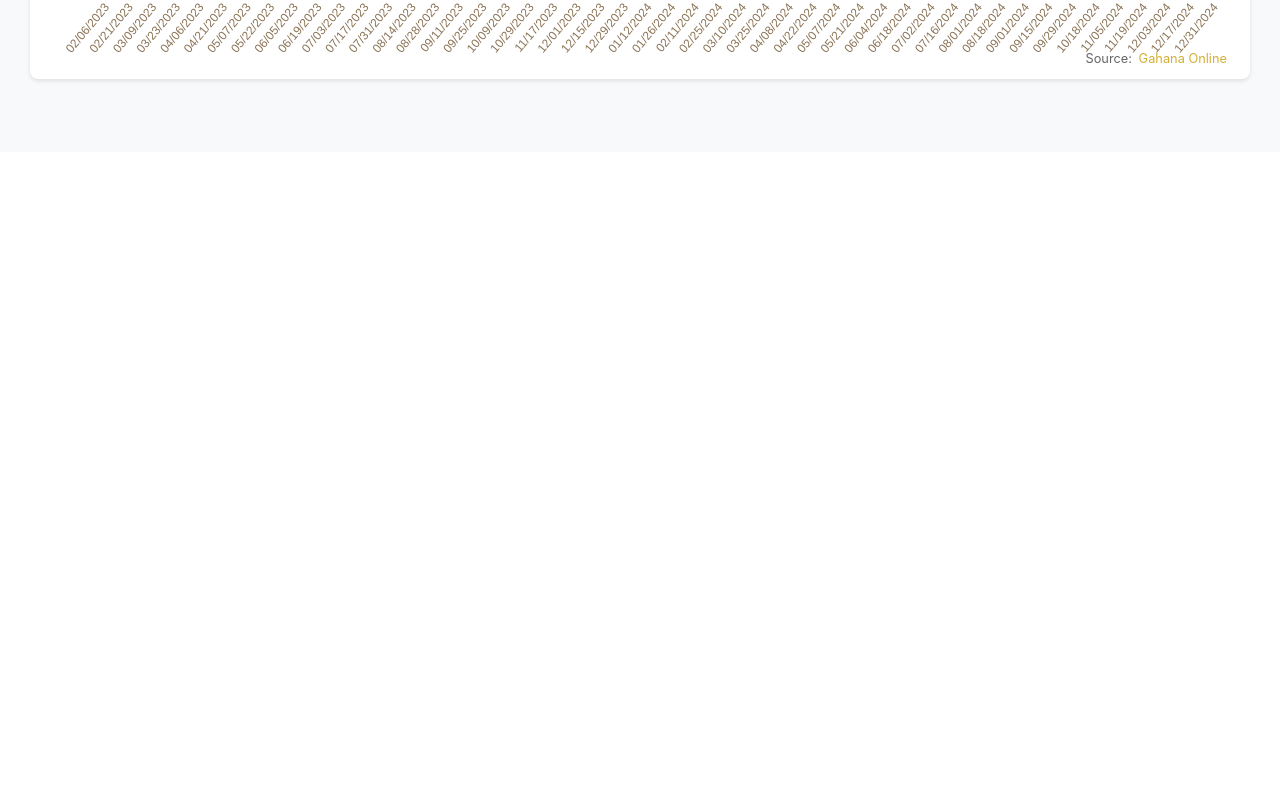
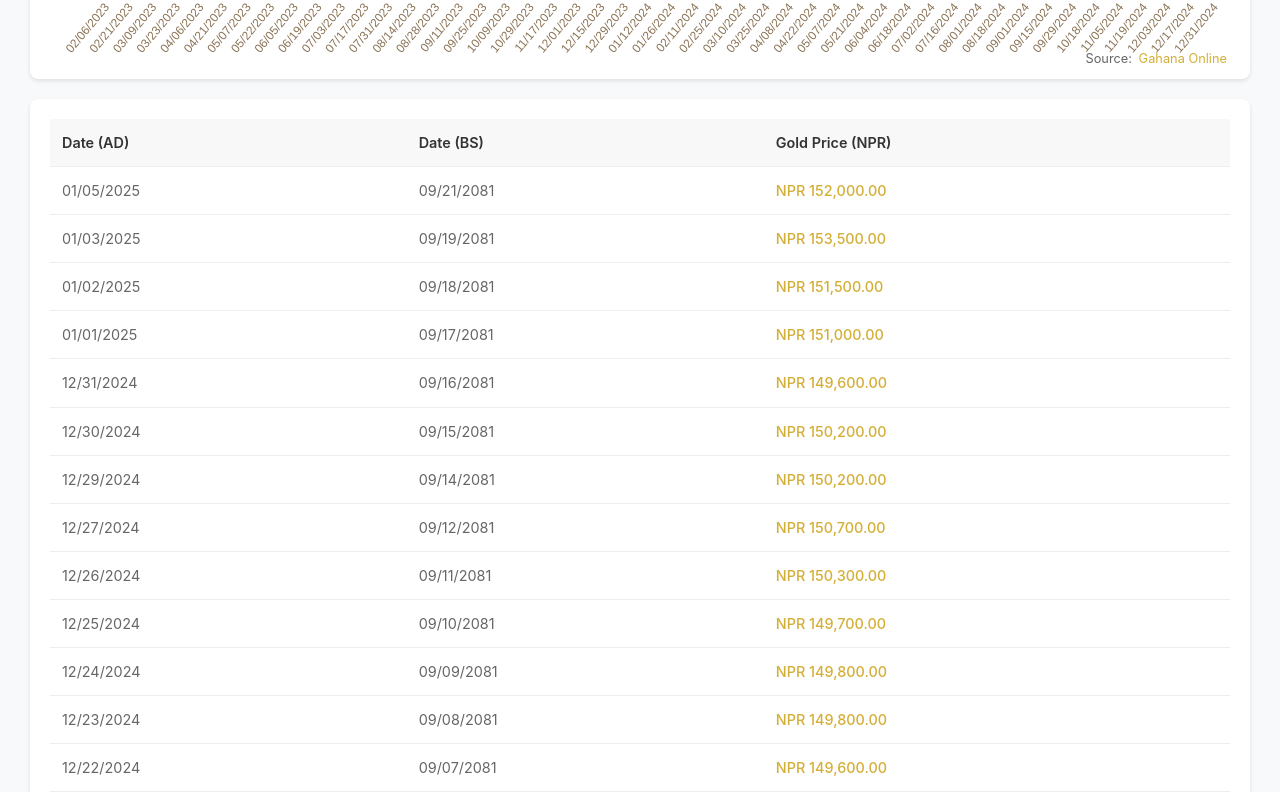
Before and after one commit to degendra/gold-price-np, a Vue app: page / in a window 1280 px wide. Shown: the part 648-1440 px from the top of the page. Before the commit the page ends 800 px from the top, so only its background shows below. Built offline with nearby package versions, Linux system fonts and the light colour scheme.

Commit message:
Display tabular data

```diff
--- a/src/components/TrendChart.vue
+++ b/src/components/TrendChart.vue
@@ -30,8 +30,37 @@
     <div class="chart-wrapper">
       <LineChart :data="chartFilteredData" :options="options" />
       <div class="chart-footer">
-        <p>Source: <a href="https://gahanaonline.com/gold-rate-history/" target="_blank" rel="noopener noreferrer">Gahana Online</a></p>
+        <p>
+          Source:
+          <a
+            href="https://gahanaonline.com/gold-rate-history/"
+            target="_blank"
+            rel="noopener noreferrer"
+            >Gahana Online</a
+          >
+        </p>
       </div>
+    </div>
+    <div class="table-wrapper">
+      <table>
+        <thead>
+          <tr>
+            <th>Date (AD)</th>
+            <th>Date (BS)</th>
+            <th>Gold Price (NPR)</th>
+          </tr>
+        </thead>
+        <tbody>
+          <tr v-if="tableFilteredData.length === 0">
+            <td colspan="3" style="text-align: center">No data found</td>
+          </tr>
+          <tr v-for="(data, index) in tableFilteredData" :key="index">
+            <td>{{ data.Date_AD }}</td>
+            <td>{{ data.Date_BS }}</td>
+            <td class="price">{{ formatPrice(Number(data.Gold_Price_Per_Tola)) }}</td>
+          </tr>
+        </tbody>
+      </table>
     </div>
   </div>
 </template>
@@ -121,6 +150,10 @@ export default {
       }))
       return data
     },
+
+    tableFilteredData() {
+      return chartConfig.getTableData(this.selectedYear, this.selectedMonth)
+    },
   },
   methods: {
     getFormattedPrice() {
@@ -129,6 +162,12 @@ export default {
         style: 'currency',
         currency: 'NPR',
       }).format(Number(price))
+    },
+    formatPrice(price: number) {
+      return new Intl.NumberFormat('en-US', {
+        style: 'currency',
+        currency: 'NPR',
+      }).format(price)
     },
   },
 }
@@ -232,4 +271,61 @@ export default {
     }
   }
 }
+
+.table-wrapper {
+  margin-top: 20px;
+  background: white;
+  border-radius: 8px;
+  box-shadow: 0 2px 4px rgba(0, 0, 0, 0.1);
+  padding: 20px;
+  overflow-x: auto;
+}
+
+table {
+  width: 100%;
+  border-collapse: collapse;
+  font-size: 0.9rem;
+
+  th,
+  td {
+    padding: 12px;
+    text-align: left;
+    border-bottom: 1px solid #eee;
+  }
+
+  th {
+    background: #f8f8f8;
+    color: #333;
+    font-weight: 600;
+  }
+
+  td {
+    color: #666;
+
+    &.price {
+      color: #d4af37;
+      font-weight: 500;
+    }
+  }
+
+  tr:hover {
+    background: #fafafa;
+  }
+}
+
+@media (max-width: 768px) {
+  .table-wrapper {
+    margin-top: 15px;
+    padding: 10px;
+  }
+
+  table {
+    font-size: 0.8rem;
+
+    th,
+    td {
+      padding: 8px;
+    }
+  }
+}
 </style>
--- a/src/components/chartConfig.ts
+++ b/src/components/chartConfig.ts
@@ -15,6 +15,12 @@ interface ChartJSData {
   }>;
 }
 
+interface TableData {
+  Date_AD: string;
+  Date_BS: string;
+  Gold_Price_Per_Tola: string;
+}
+
 export const chartData: ChartJSData = {
   labels: sortedData.map((item) => item.Date_AD),
   datasets: [
@@ -29,6 +35,22 @@ export const chartData: ChartJSData = {
 }
 
 export const latestData = sortedData[sortedData.length - 1];
+
+export function getTableData(yearStr: string, monthStr: string): TableData[] {
+  const rSortedData = jsonData.sort((a, b) => { return new Date(b.Date_AD).getTime() - new Date(a.Date_AD).getTime(); });
+  const year = Number(yearStr);
+  const month = Number(monthStr);
+
+  if (year === 0) {
+    return rSortedData;
+  }
+
+  let data = rSortedData.filter((item) => new Date(item.Date_AD).getFullYear() === year);
+  if (month > 0 && month < 13) {
+    data = data.filter((item) => new Date(item.Date_AD).getMonth() === month - 1);
+  }
+  return data;
+}
 
 export function getChartData(yearStr: string, monthStr: string): ChartJSData {
   const year = Number(yearStr);
```
